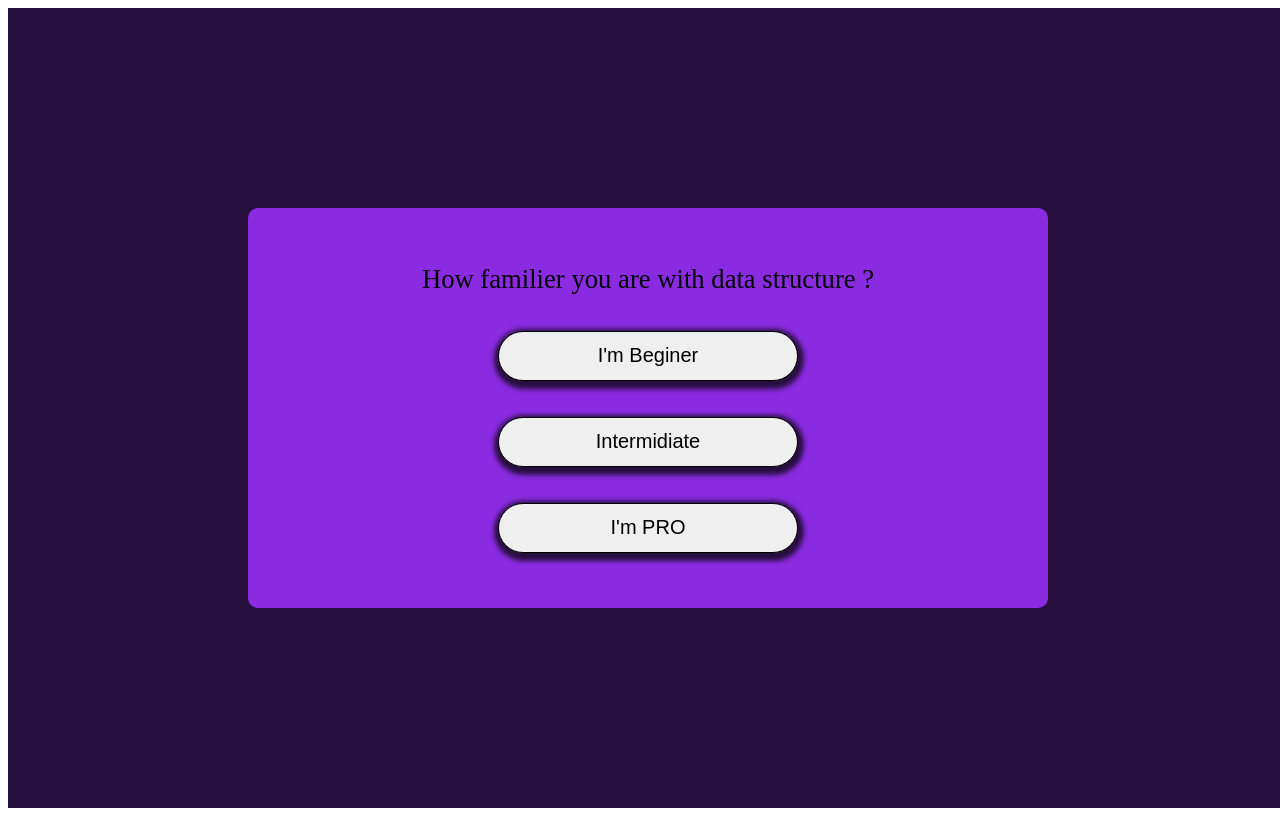
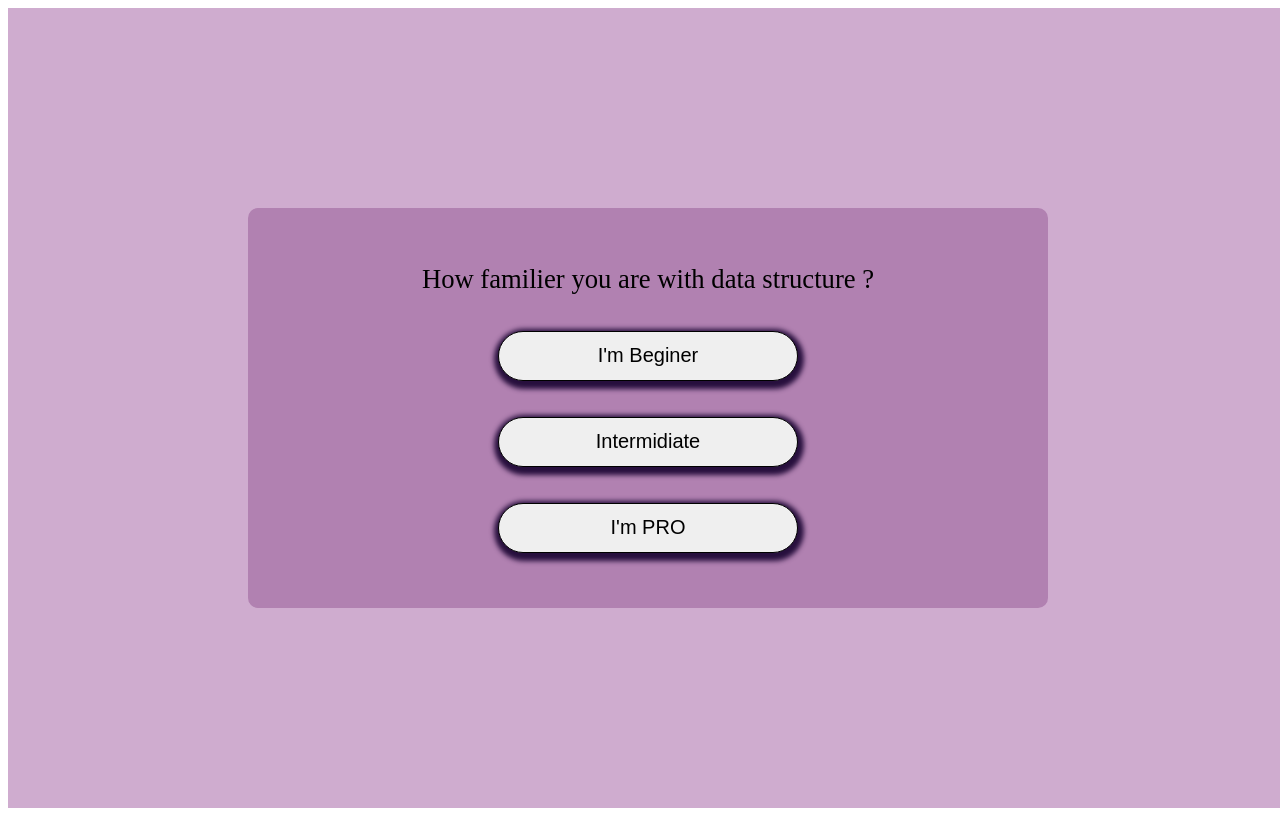
Before and after one commit to vaibhav-rng/project1, a plain HTML site: page level.html in a window 1280 px wide. Drawn offline with Linux system fonts and the light colour scheme.

Commit message:
color updated voilet to pink

```diff
--- a/level.css
+++ b/level.css
@@ -4,7 +4,7 @@ body
 }
 section
 {
-    background-color: rgb(39, 15, 61);
+    background-color: rgb(207, 172, 207);
     border-radius: 10px solid rgb(194, 29, 29);
     display: flex;
     align-items: center;
@@ -14,7 +14,7 @@ section
 }
 .paper
 {
-    background-color: blueviolet;
+    background-color: rgb(177, 129, 177);
     border: blueviolet;
     border-radius: 10px;
     height: 400px;
```
